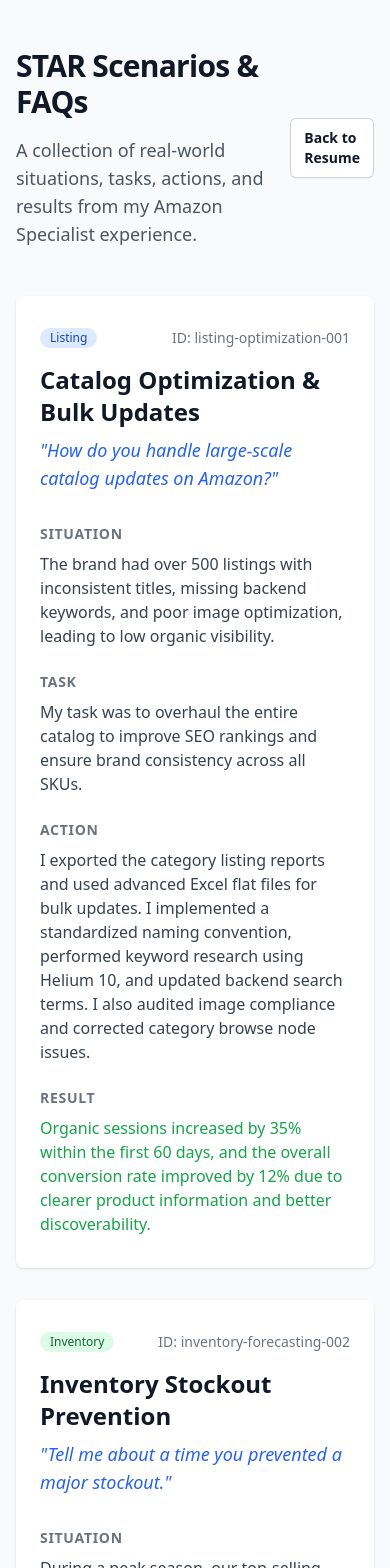
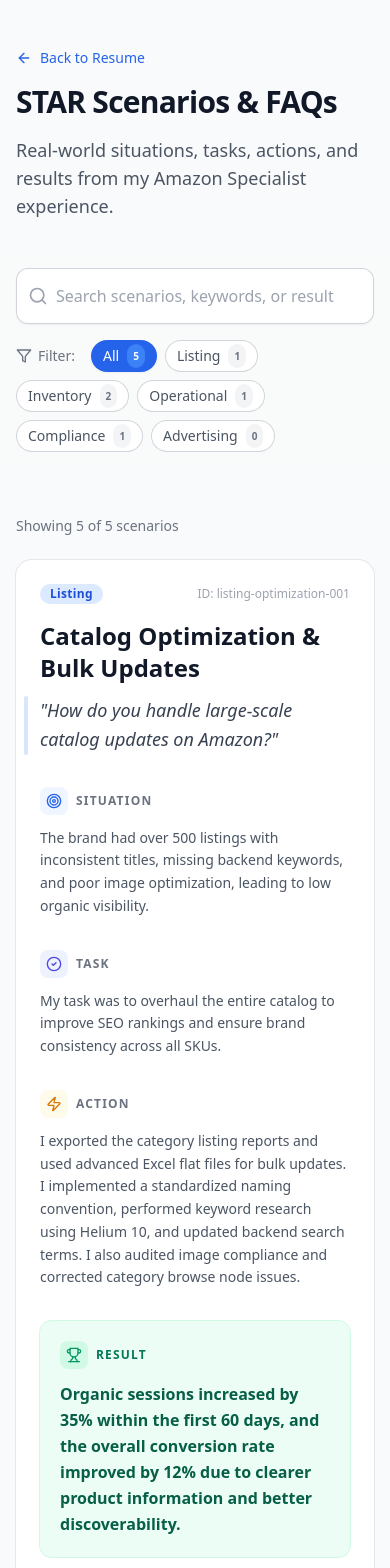
Before and after one commit to johnwesleyquintero/resume, a React (Vite) app: page /faqs in a window 390 px wide. Shown: the top 1568 px of the page. Built offline with nearby package versions, Linux system fonts and the light colour scheme.

Commit message:
feat(Faqs): add search and filter functionality to STAR scenarios
Implement search by keywords across all scenario fields and category filtering
Add count indicators for each category and responsive UI improvements
Include clear filters option and empty state handling

```diff
--- a/src/pages/Faqs.tsx
+++ b/src/pages/Faqs.tsx
@@ -1,98 +1,266 @@
-import { FAQS_DATA } from '../data/faqsData'
+import { useState, useMemo } from 'react'
+import { FAQS_DATA, StarScenario } from '../data/faqsData'
 import { cn } from '../utils/cn'
 import { Link } from 'react-router-dom'
+import { Search, X, ArrowLeft, CheckCircle2, Target, Zap, Trophy, Filter } from 'lucide-react'
+
+const CATEGORIES = [
+  'all',
+  'listing',
+  'inventory',
+  'operational',
+  'compliance',
+  'advertising',
+] as const
 
 const Faqs = () => {
+  const [searchQuery, setSearchQuery] = useState('')
+  const [selectedCategory, setSelectedCategory] = useState<string>('all')
+
+  const filteredFaqs = useMemo(() => {
+    return FAQS_DATA.filter((faq) => {
+      const matchesSearch =
+        faq.title.toLowerCase().includes(searchQuery.toLowerCase()) ||
+        faq.question.toLowerCase().includes(searchQuery.toLowerCase()) ||
+        faq.situation.toLowerCase().includes(searchQuery.toLowerCase()) ||
+        faq.task.toLowerCase().includes(searchQuery.toLowerCase()) ||
+        faq.action.toLowerCase().includes(searchQuery.toLowerCase()) ||
+        faq.result.toLowerCase().includes(searchQuery.toLowerCase())
+
+      const matchesCategory = selectedCategory === 'all' || faq.category === selectedCategory
+
+      return matchesSearch && matchesCategory
+    })
+  }, [searchQuery, selectedCategory])
+
+  const categoryCounts = useMemo(() => {
+    const counts: Record<string, number> = { all: FAQS_DATA.length }
+    FAQS_DATA.forEach((faq) => {
+      counts[faq.category] = (counts[faq.category] || 0) + 1
+    })
+    return counts
+  }, [])
+
   return (
     <div className="min-h-screen bg-gray-50 px-4 py-12 dark:bg-gray-900 sm:px-6 lg:px-8">
-      <div className="mx-auto max-w-4xl">
-        <div className="mb-12 flex items-center justify-between">
+      <div className="mx-auto max-w-5xl">
+        {/* Header Section */}
+        <div className="mb-8">
+          <div className="flex flex-col gap-6 sm:flex-row sm:items-center sm:justify-between">
             <div>
+              <Link
+                to="/"
+                className="group mb-4 inline-flex items-center text-sm font-medium text-blue-600 hover:text-blue-500 dark:text-blue-400"
+              >
+                <ArrowLeft className="mr-2 h-4 w-4 transition-transform group-hover:-translate-x-1" />
+                Back to Resume
+              </Link>
               <h1 className="text-3xl font-bold tracking-tight text-gray-900 dark:text-white sm:text-4xl">
                 STAR Scenarios & FAQs
               </h1>
               <p className="mt-4 text-lg text-gray-600 dark:text-gray-400">
-              A collection of real-world situations, tasks, actions, and results from my Amazon
-              Specialist experience.
+                Real-world situations, tasks, actions, and results from my Amazon Specialist
+                experience.
               </p>
             </div>
-          <Link
-            to="/"
-            className="rounded-md bg-white px-3.5 py-2.5 text-sm font-semibold text-gray-900 shadow-sm ring-1 ring-inset ring-gray-300 hover:bg-gray-50 dark:bg-gray-800 dark:text-white dark:ring-gray-700 dark:hover:bg-gray-700"
-          >
-            Back to Resume
-          </Link>
+          </div>
         </div>
 
-        <div className="space-y-8">
-          {FAQS_DATA.map((faq) => (
-            <div
-              key={faq.id}
-              className="overflow-hidden rounded-lg bg-white shadow dark:bg-gray-800"
+        {/* Sticky Search and Filter Controls */}
+        <div className="sticky top-0 z-10 -mx-4 mb-12 bg-gray-50/80 px-4 py-4 backdrop-blur-md dark:bg-gray-900/80 sm:-mx-6 sm:px-6 lg:-mx-8 lg:px-8">
+          <div className="mx-auto max-w-5xl space-y-4">
+            <div className="relative">
+              <div className="pointer-events-none absolute inset-y-0 left-0 flex items-center pl-3">
+                <Search className="h-5 w-5 text-gray-400" aria-hidden="true" />
+              </div>
+              <input
+                type="text"
+                value={searchQuery}
+                onChange={(e) => setSearchQuery(e.target.value)}
+                className="block w-full rounded-xl border-0 bg-white py-4 pl-10 pr-10 text-gray-900 shadow-sm ring-1 ring-inset ring-gray-300 placeholder:text-gray-400 focus:ring-2 focus:ring-inset focus:ring-blue-600 dark:bg-gray-800 dark:text-white dark:ring-gray-700 dark:focus:ring-blue-500 sm:text-sm sm:leading-6"
+                placeholder="Search scenarios, keywords, or results..."
+              />
+              {searchQuery && (
+                <button
+                  onClick={() => setSearchQuery('')}
+                  className="absolute inset-y-0 right-0 flex items-center pr-3 text-gray-400 hover:text-gray-600 dark:hover:text-gray-300"
                 >
-              <div className="px-6 py-8">
-                <div className="flex items-center justify-between">
+                  <X className="h-5 w-5" />
+                </button>
+              )}
+            </div>
+
+            <div className="flex flex-wrap items-center gap-2">
+              <div className="mr-2 flex items-center text-sm font-medium text-gray-500 dark:text-gray-400">
+                <Filter className="mr-1.5 h-4 w-4" />
+                Filter:
+              </div>
+              {CATEGORIES.map((category) => (
+                <button
+                  key={category}
+                  onClick={() => setSelectedCategory(category)}
+                  className={cn(
+                    'inline-flex items-center rounded-full px-3 py-1 text-sm font-medium transition-colors',
+                    selectedCategory === category
+                      ? 'bg-blue-600 text-white shadow-sm'
+                      : 'bg-white text-gray-600 ring-1 ring-inset ring-gray-300 hover:bg-gray-50 dark:bg-gray-800 dark:text-gray-400 dark:ring-gray-700 dark:hover:bg-gray-700',
+                  )}
+                >
+                  <span className="capitalize">{category}</span>
                   <span
                     className={cn(
-                      'inline-flex items-center rounded-full px-2.5 py-0.5 text-xs font-medium capitalize',
+                      'ml-2 rounded-full px-1.5 py-0.5 text-[10px] font-bold',
+                      selectedCategory === category
+                        ? 'bg-blue-500 text-white'
+                        : 'bg-gray-100 text-gray-500 dark:bg-gray-700 dark:text-gray-400',
+                    )}
+                  >
+                    {categoryCounts[category] || 0}
+                  </span>
+                </button>
+              ))}
+            </div>
+          </div>
+        </div>
+
+        {/* Results Info */}
+        <div className="mb-6 flex items-center justify-between">
+          <p className="text-sm text-gray-500 dark:text-gray-400">
+            Showing {filteredFaqs.length} of {FAQS_DATA.length} scenarios
+          </p>
+        </div>
+
+        {/* FAQ List */}
+        <div className="space-y-6">
+          {filteredFaqs.length > 0 ? (
+            filteredFaqs.map((faq) => <FaqCard key={faq.id} faq={faq} />)
+          ) : (
+            <div className="flex flex-col items-center justify-center rounded-2xl bg-white py-20 shadow-sm dark:bg-gray-800">
+              <div className="rounded-full bg-gray-100 p-3 dark:bg-gray-700">
+                <Search className="h-8 w-8 text-gray-400" />
+              </div>
+              <h3 className="mt-4 text-lg font-medium text-gray-900 dark:text-white">
+                No scenarios found
+              </h3>
+              <p className="mt-2 text-gray-500 dark:text-gray-400">
+                Try adjusting your search or filters to find what you're looking for.
+              </p>
+              <button
+                onClick={() => {
+                  setSearchQuery('')
+                  setSelectedCategory('all')
+                }}
+                className="mt-6 font-semibold text-blue-600 hover:text-blue-500 dark:text-blue-400"
+              >
+                Clear all filters
+              </button>
+            </div>
+          )}
+        </div>
+      </div>
+    </div>
+  )
+}
+
+const FaqCard = ({ faq }: { faq: StarScenario }) => {
+  return (
+    <div className="group overflow-hidden rounded-2xl bg-white shadow-sm ring-1 ring-gray-200 transition-all hover:shadow-md dark:bg-gray-800 dark:ring-gray-700">
+      <div className="p-6 sm:p-8">
+        <div className="flex flex-wrap items-center justify-between gap-4">
+          <span
+            className={cn(
+              'inline-flex items-center rounded-full px-2.5 py-0.5 text-xs font-semibold capitalize tracking-wide',
               {
-                        'bg-blue-100 text-blue-800 dark:bg-blue-900 dark:text-blue-200':
+                'bg-blue-100 text-blue-700 dark:bg-blue-900/30 dark:text-blue-300':
                   faq.category === 'listing',
-                        'bg-green-100 text-green-800 dark:bg-green-900 dark:text-green-200':
+                'bg-emerald-100 text-emerald-700 dark:bg-emerald-900/30 dark:text-emerald-300':
                   faq.category === 'inventory',
-                        'bg-purple-100 text-purple-800 dark:bg-purple-900 dark:text-purple-200':
+                'bg-purple-100 text-purple-700 dark:bg-purple-900/30 dark:text-purple-300':
                   faq.category === 'operational',
-                        'bg-red-100 text-red-800 dark:bg-red-900 dark:text-red-200':
+                'bg-rose-100 text-rose-700 dark:bg-rose-900/30 dark:text-rose-300':
                   faq.category === 'compliance',
-                        'bg-yellow-100 text-yellow-800 dark:bg-yellow-900 dark:text-yellow-200':
+                'bg-amber-100 text-amber-700 dark:bg-amber-900/30 dark:text-amber-300':
                   faq.category === 'advertising',
               },
             )}
           >
             {faq.category}
           </span>
-                  <span className="text-sm text-gray-500 dark:text-gray-400">ID: {faq.id}</span>
+          <div className="flex items-center gap-3 text-xs font-medium text-gray-400 dark:text-gray-500">
+            <span>ID: {faq.id}</span>
           </div>
-                <h2 className="mt-4 text-2xl font-bold text-gray-900 dark:text-white">
+        </div>
+
+        <h2 className="mt-4 text-2xl font-bold text-gray-900 transition-colors group-hover:text-blue-600 dark:text-white dark:group-hover:text-blue-400">
           {faq.title}
         </h2>
-                <p className="mt-2 text-lg font-medium italic text-blue-600 dark:text-blue-400">
+        <div className="relative mt-3">
+          <div className="absolute -left-4 top-0 h-full w-1 rounded-full bg-blue-500/20" />
+          <p className="text-lg font-medium italic leading-relaxed text-gray-700 dark:text-gray-300">
             "{faq.question}"
           </p>
+        </div>
 
-                <div className="mt-8 grid grid-cols-1 gap-6 sm:grid-cols-2">
-                  <div>
-                    <h3 className="text-sm font-semibold uppercase tracking-wider text-gray-500 dark:text-gray-400">
+        <div className="mt-8 grid grid-cols-1 gap-8 sm:grid-cols-2">
+          {/* Situation */}
+          <div className="relative">
+            <div className="mb-3 flex items-center gap-2">
+              <div className="rounded-lg bg-blue-50 p-1.5 dark:bg-blue-900/20">
+                <Target className="h-4 w-4 text-blue-600 dark:text-blue-400" />
+              </div>
+              <h3 className="text-xs font-bold uppercase tracking-widest text-gray-500 dark:text-gray-400">
                 Situation
               </h3>
-                    <p className="mt-2 text-gray-700 dark:text-gray-300">{faq.situation}</p>
             </div>
-                  <div>
-                    <h3 className="text-sm font-semibold uppercase tracking-wider text-gray-500 dark:text-gray-400">
+            <p className="text-sm leading-relaxed text-gray-600 dark:text-gray-400">
+              {faq.situation}
+            </p>
+          </div>
+
+          {/* Task */}
+          <div className="relative">
+            <div className="mb-3 flex items-center gap-2">
+              <div className="rounded-lg bg-indigo-50 p-1.5 dark:bg-indigo-900/20">
+                <CheckCircle2 className="h-4 w-4 text-indigo-600 dark:text-indigo-400" />
+              </div>
+              <h3 className="text-xs font-bold uppercase tracking-widest text-gray-500 dark:text-gray-400">
                 Task
               </h3>
-                    <p className="mt-2 text-gray-700 dark:text-gray-300">{faq.task}</p>
             </div>
+            <p className="text-sm leading-relaxed text-gray-600 dark:text-gray-400">{faq.task}</p>
+          </div>
+
+          {/* Action */}
           <div className="sm:col-span-2">
-                    <h3 className="text-sm font-semibold uppercase tracking-wider text-gray-500 dark:text-gray-400">
+            <div className="mb-3 flex items-center gap-2">
+              <div className="rounded-lg bg-amber-50 p-1.5 dark:bg-amber-900/20">
+                <Zap className="h-4 w-4 text-amber-600 dark:text-amber-400" />
+              </div>
+              <h3 className="text-xs font-bold uppercase tracking-widest text-gray-500 dark:text-gray-400">
                 Action
               </h3>
-                    <p className="mt-2 whitespace-pre-line text-gray-700 dark:text-gray-300">
+            </div>
+            <p className="whitespace-pre-line text-sm leading-relaxed text-gray-600 dark:text-gray-400">
               {faq.action}
             </p>
           </div>
+
+          {/* Result */}
           <div className="sm:col-span-2">
-                    <h3 className="text-sm font-semibold uppercase tracking-wider text-gray-500 dark:text-gray-400">
+            <div className="rounded-xl bg-emerald-50 p-5 ring-1 ring-emerald-100 dark:bg-emerald-900/10 dark:ring-emerald-900/30">
+              <div className="mb-3 flex items-center gap-2">
+                <div className="rounded-lg bg-emerald-100 p-1.5 dark:bg-emerald-900/30">
+                  <Trophy className="h-4 w-4 text-emerald-600 dark:text-emerald-400" />
+                </div>
+                <h3 className="text-xs font-bold uppercase tracking-widest text-emerald-700 dark:text-emerald-400">
                   Result
                 </h3>
-                    <p className="mt-2 font-medium text-green-600 dark:text-green-400">
+              </div>
+              <p className="text-base font-semibold leading-relaxed text-emerald-800 dark:text-emerald-300">
                 {faq.result}
               </p>
             </div>
           </div>
-              </div>
-            </div>
-          ))}
         </div>
       </div>
     </div>
```
Lines whose indentation alone changed are shown as unchanged.
